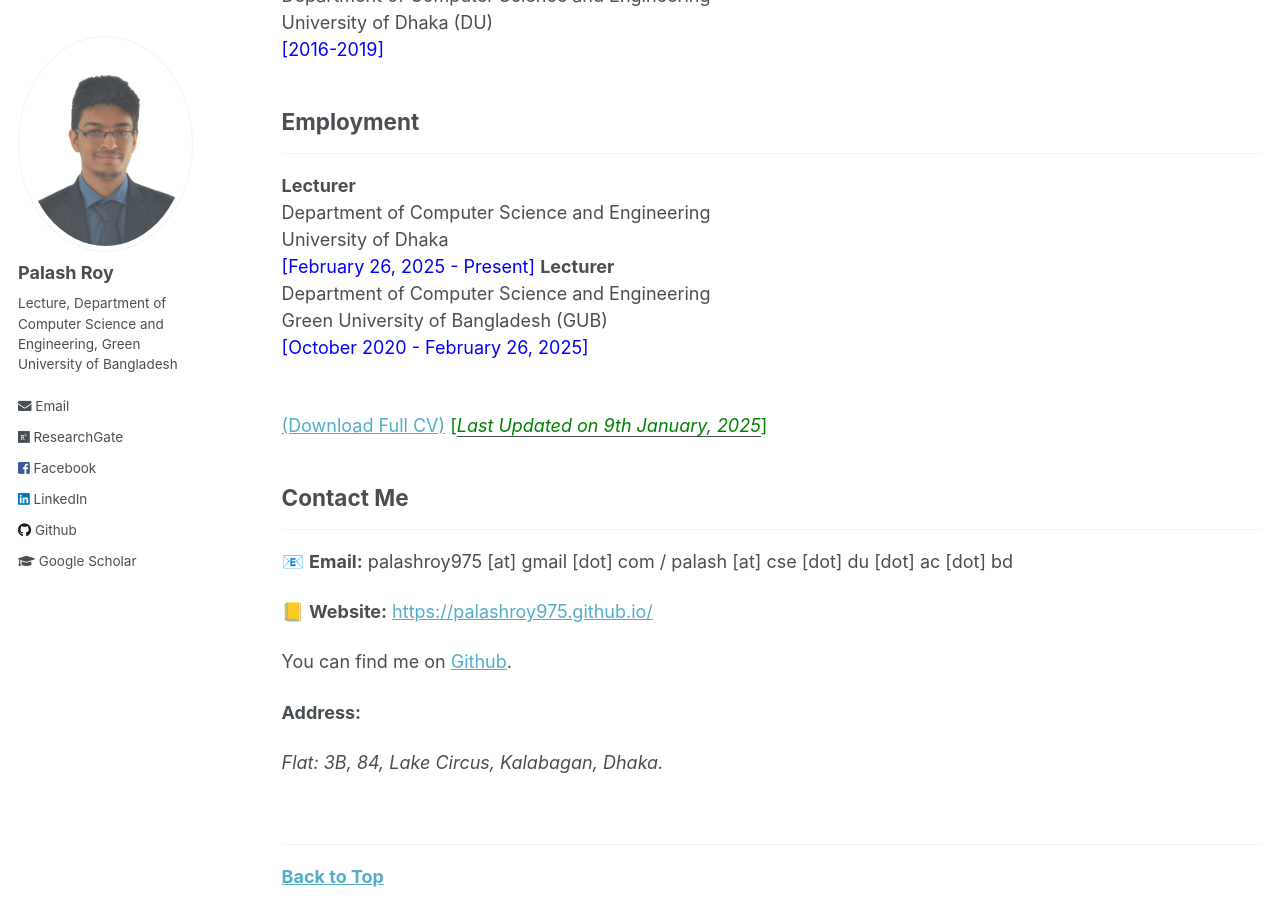
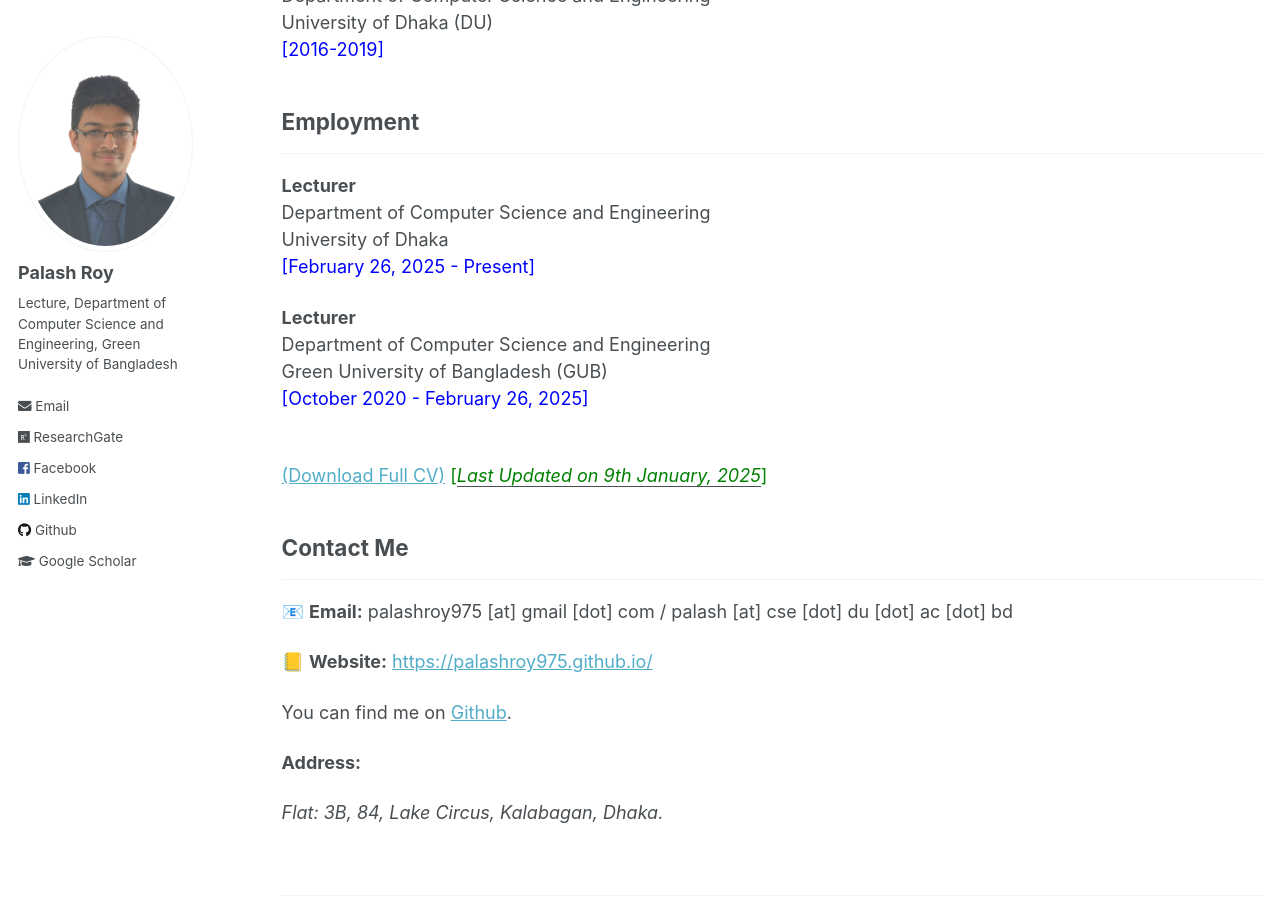
Before and after one commit to PalashRoy975/PalashRoy975.github.io, a Jekyll site: the page built from _pages/cv.md, in a window 1280 px wide and 900 px high, scrolled down 435 px. Built offline with Jekyll 4.4.1, drawn with Linux system fonts in a browser that asks for light colours.

Commit message:
Update cv.md

```diff
--- a/_pages/cv.md
+++ b/_pages/cv.md
@@ -22,7 +22,8 @@ University of Dhaka (DU) <br />
 **Lecturer** <br />
 Department of Computer Science and Engineering <br />
 University of Dhaka <br />
-<span style ="color:blue"> [February 26, 2025 - Present] </span>
+<span style ="color:blue"> [February 26, 2025 - Present] </span> <br />
+
 **Lecturer** <br />
 Department of Computer Science and Engineering <br />
 Green University of Bangladesh (GUB)<br />
```
